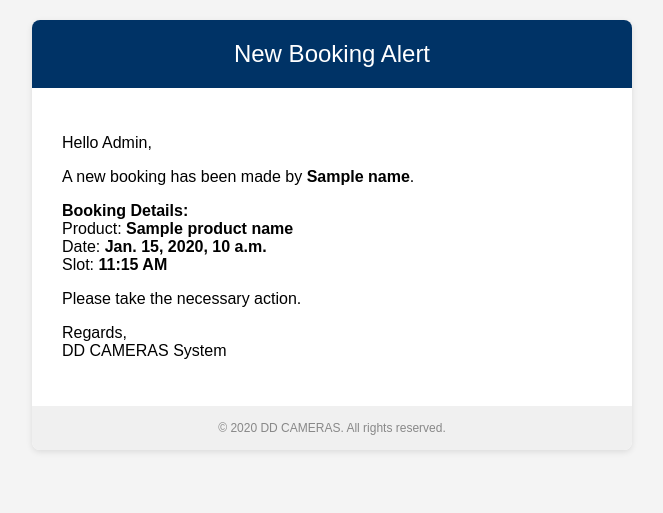
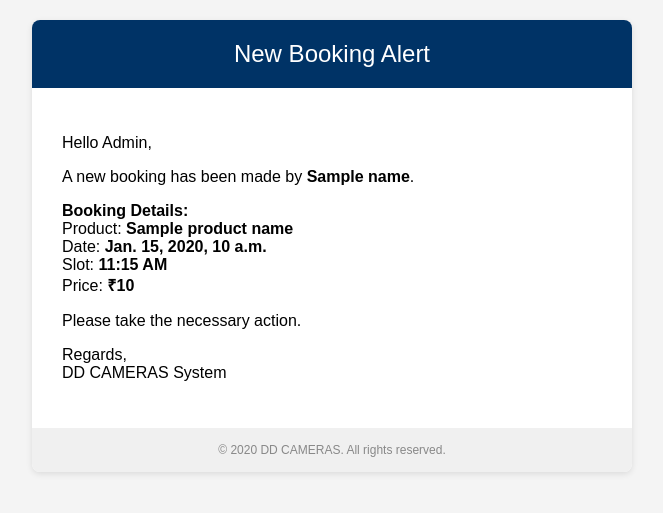
Before and after one commit to Shilnasajd/DD, a Django app: template booking/templates/admin_email.html in a window 1280 px wide. Shown: the top 513 px of the page, without its empty margins (308-971 px from the left). Run offline with Django 5.2, Linux system fonts and the light colour scheme; data comes from the database, SQL or seed files in the repository; both versions use the stored data as it was after the commit; tables that the repository leaves empty hold one stand-in row (values such as "Sample post"); the template is opened without the code that fills it: values that come from a table or form of the project are taken from there, most other values are stand-ins (such as "Sample title", 1, 10 or a date in 2020).

Commit message:
add price in email

```diff
--- a/booking/serializers.py
+++ b/booking/serializers.py
@@ -28,7 +28,7 @@ class ProductSerializer(serializers.ModelSerializer):
 class BookingSerializer(serializers.ModelSerializer):
     class Meta:
         model = Booking
-        fields = ['id', 'date', 'slot', 'product', 'email', 'name', 'phone', 'comment']
+        fields = ['id', 'date', 'slot', 'product', 'email', 'name', 'phone', 'comment', 'price']
 
     def validate(self, data):
         product = data['product']
@@ -68,6 +68,7 @@ class BookingSerializer(serializers.ModelSerializer):
                 'date': booking.date,
                 'slot': booking.slot,
                 'promocode': promocode,
+                'price': booking.price,
             }
 
             # Send promocode email to the customer
@@ -115,6 +116,7 @@ class BookingSerializer(serializers.ModelSerializer):
                 'product_name': booking.product.name,
                 'date': booking.date,
                 'slot': booking.slot,
+                'price': booking.price,
             }
 
             # Send email to customer
--- a/booking/templates/admin_email.html
+++ b/booking/templates/admin_email.html
@@ -26,7 +26,8 @@
                                 <strong>Booking Details:</strong><br>
                                 Product: <strong>{{ product_name }}</strong><br>
                                 Date: <strong>{{ date }}</strong><br>
-                                Slot: <strong>{{ slot }}</strong>
+                                Slot: <strong>{{ slot }}</strong><br>
+                                Price: <strong>₹{{ price }}</strong>
                             </p>
 
                             <p style="font-size: 16px;">Please take the necessary action.</p>
--- a/booking/templates/customer_email.html
+++ b/booking/templates/customer_email.html
@@ -1,4 +1,3 @@
-<!-- templates/booking_confirmation_email.html -->
 <!DOCTYPE html>
 <html>
 <head>
@@ -23,6 +22,10 @@
                                 Your booking for <strong>{{ product_name }}</strong> on <strong>{{ date }}</strong> at slot <strong>{{ slot }}</strong> is confirmed.
                             </p>
 
+                            <p style="font-size: 16px;">
+                                The total amount for your booking is <strong>₹{{ price }}</strong>.
+                            </p>
+
                             <p style="font-size: 16px;">Thank you for choosing <strong>DD CAMERAS</strong>!</p>
 
                             <p style="font-size: 16px;">Regards,<br>DD CAMERAS Team</p>
```
Also changed, not shown: db.sqlite3.
